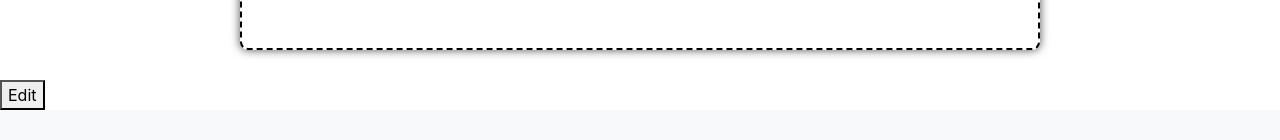
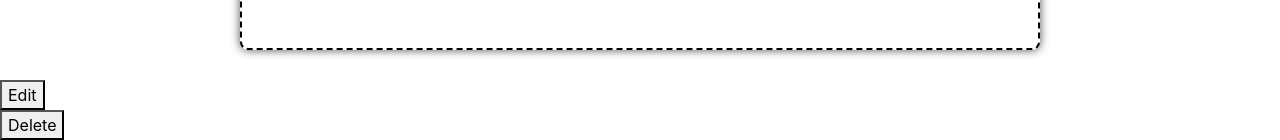
Before and after one commit to Sanyam-bot/RealtorHub, a Django app: page /property/1 in a window 1280 px wide. Shown: the part 1660-1800 px from the top of the page. Before the commit the page ends 1770 px from the top, so only its background shows below. Run offline with Django 5.2, Linux system fonts and the light colour scheme; a user stored in the database is signed in; data comes from the database, SQL or seed files in the repository; some libraries are stand-ins or nearby versions.

Commit message:
Added a delete a button to delete the property

```diff
--- a/realtorhub/templates/realtorhub/property.html
+++ b/realtorhub/templates/realtorhub/property.html
@@ -90,5 +90,9 @@
         </div>
         <button type="submit">Edit</button>
     </form>
+    <form method="post">
+        {% csrf_token %}
+        <button type="submit">Delete</button>
+    </form>
 
 {% endblock %}
--- a/realtorhub/views.py
+++ b/realtorhub/views.py
@@ -48,15 +48,23 @@ def add_property(request):
 
 @login_required(login_url='login')
 def property(request, property_id):
+    # If the user wants to delete the property
+    if request.method == 'POST':
 
-    try:
-        property = Property.objects.get(pk=property_id)
-    except ObjectDoesNotExist:
-        return render(request, 'realtorhub/error.html')
+        # Delete the property instance
+        Property.objects.get(pk=property_id).delete()
 
-    return render(request, 'realtorhub/property.html', {
-        'property': property,
-    })
+        return redirect('index')
+
+    else:
+        try:
+            property = Property.objects.get(pk=property_id)
+        except ObjectDoesNotExist:
+            return render(request, 'realtorhub/error.html')
+
+        return render(request, 'realtorhub/property.html', {
+            'property': property,
+        })
 
 
 @login_required(login_url='login')
```
